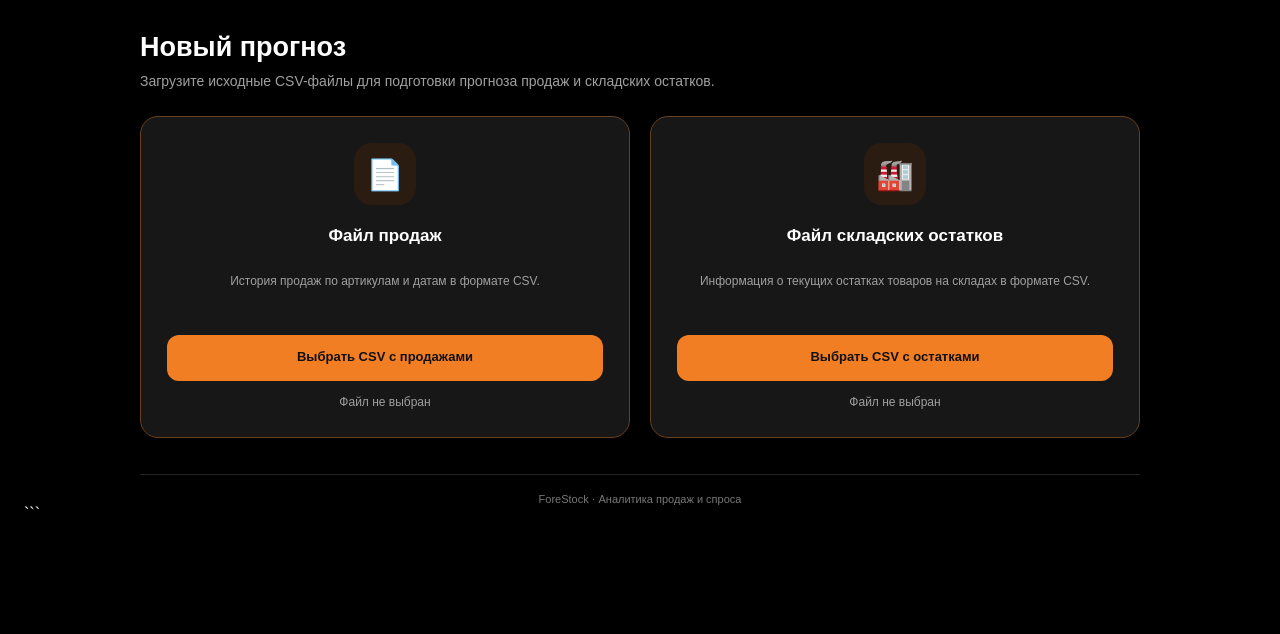
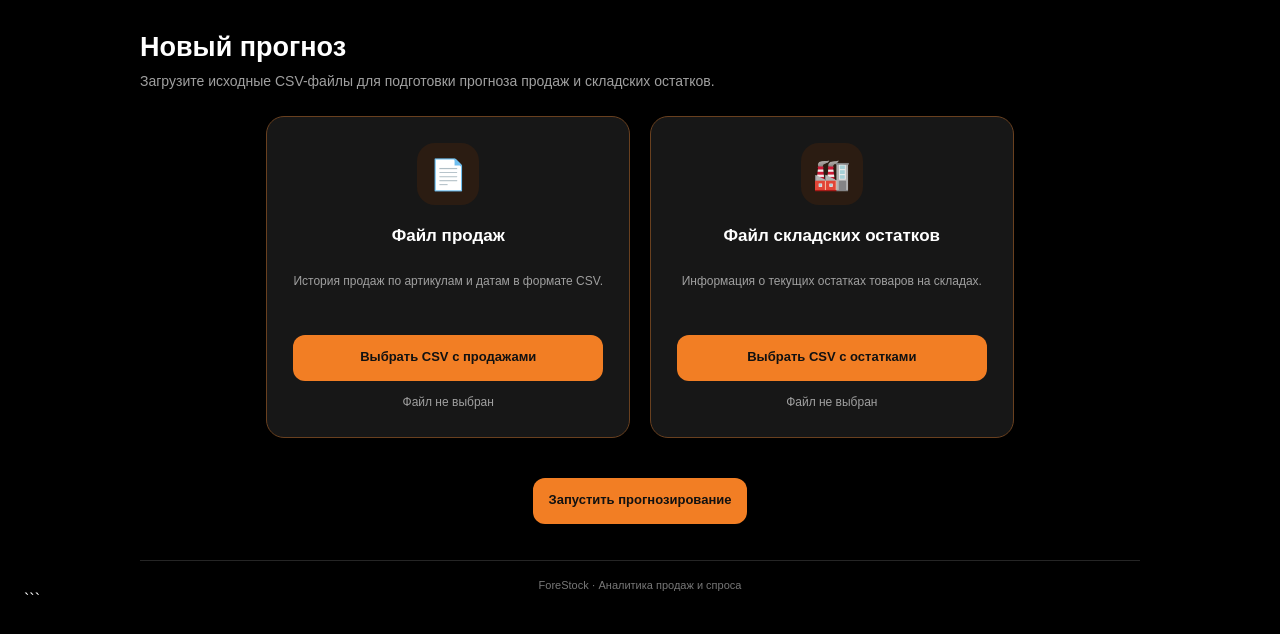
Before and after one commit to RiverBoy26/ForeStock, a Spring Boot app: page / in a window 1280 px wide, after a click on "Новый прогноз". Shown: the part 73-707 px from the top of the page. Run offline with Spring Boot 4, Linux system fonts and the light colour scheme.

Commit message:
Front and back works (NO DB)
It works, but ML haven't connected. PostgreSQL isn't connected too

```diff
--- a/app/src/main/java/hack/sber/controller/ViewController.java
+++ /dev/null
@@ -1,111 +0,0 @@
-package hack.sber.controller;
-
-import org.slf4j.Logger;
-import org.slf4j.LoggerFactory;
-import org.springframework.stereotype.Controller;
-import org.springframework.web.bind.annotation.GetMapping;
-import org.springframework.web.bind.annotation.PostMapping;
-import org.springframework.web.bind.annotation.RequestParam;
-import org.springframework.web.multipart.MultipartFile;
-import org.springframework.web.servlet.mvc.support.RedirectAttributes;
-
-import java.io.IOException;
-import java.io.InputStream;
-import java.nio.file.Files;
-import java.nio.file.Path;
-import java.nio.file.Paths;
-import java.util.UUID;
-
-@Controller
-public class ViewController {
-
-    private static final Logger log =
-            LoggerFactory.getLogger(ViewController.class);
-
-    private static final long MAX_FILE_SIZE = 10 * 1024 * 1024;
-
-    private final Path uploadDir =
-            Paths.get(System.getProperty("user.dir"),
-                    "uploads").toAbsolutePath().normalize();
-
-    @GetMapping("/")
-    public String index() {
-        return "index"; // Это вернет наш index.html
-    }
-
-    @PostMapping("/upload-sales")
-    public String uploadSales(
-            @RequestParam("file") MultipartFile file,
-            RedirectAttributes redirectAttributes) {
-
-        return handleFileUpload(file, "sales", redirectAttributes);
-    }
-
-    @PostMapping("/upload-stocks")
-    public String uploadStocks(
-            @RequestParam("file") MultipartFile file,
-            RedirectAttributes redirectAttributes) {
-
-        return handleFileUpload(file, "stocks", redirectAttributes);
-    }
-
-    private String handleFileUpload(
-            MultipartFile file,
-            String fileType,
-            RedirectAttributes redirectAttributes) {
-
-        if (file == null || file.isEmpty()) {
-            redirectAttributes.addFlashAttribute(
-                    "error", "Выберите непустой CSV-файл.");
-            return "redirect:/";
-        }
-
-        if (file.getSize() > MAX_FILE_SIZE) {
-            redirectAttributes.addFlashAttribute(
-                    "error", "Размер файла не должен превышать 10 МБ.");
-            return "redirect:/";
-        }
-
-        String originalName = file.getOriginalFilename();
-
-        if (originalName == null
-                || !originalName.toLowerCase().endsWith(".csv")
-                || originalName.contains("/")
-                || originalName.contains("\\")) {
-
-            redirectAttributes.addFlashAttribute(
-                    "error", "Разрешены только CSV-файлы.");
-            return "redirect:/";
-        }
-
-        String storedName = fileType + "-" + UUID.randomUUID() + ".csv";
-        Path destination = uploadDir.resolve(storedName).normalize();
-
-        if (!destination.startsWith(uploadDir)) {
-            redirectAttributes.addFlashAttribute(
-                    "error", "Некорректный путь к файлу.");
-            return "redirect:/";
-        }
-
-        try {
-            Files.createDirectories(uploadDir);
-
-            try (InputStream input = file.getInputStream()) {
-                Files.copy(input, destination);
-            }
-
-            log.info("Uploaded {} file: {}", fileType, storedName);
-
-            redirectAttributes.addFlashAttribute(
-                    "message", "Файл успешно загружен: " + originalName);
-
-        } catch (IOException e) {
-            log.error("Failed to upload {} file", fileType, e);
-
-            redirectAttributes.addFlashAttribute(
-                    "error", "Не удалось сохранить файл. Попробуйте ещё раз.");
-        }
-
-        return "redirect:/";
-    }
-}
--- a/app/src/main/resources/application.properties
+++ b/app/src/main/resources/application.properties
@@ -6,3 +6,9 @@
 
 # Для H2 нужно явно указать диалект
 spring.jpa.database-platform=org.hibernate.dialect.H2Dialect
+# Увеличил предел загрузки
+spring.servlet.multipart.max-file-size=2GB
+spring.servlet.multipart.max-request-size=4GB
+
+#Включение вывода ошибок в настройках f12
+server.error.include-message=always
--- a/app/src/main/resources/templates/index.html
+++ b/app/src/main/resources/templates/index.html
@@ -727,102 +727,43 @@
                 </p>
             </div>
 
-            <div class="upload-container">
+            <div class="upload-container" style="display: block;">
 
-                <!-- Файл продаж -->
-                <article class="upload-card">
-                    <div class="upload-icon" aria-hidden="true">
-                        📄
+                <!-- Единая форма для отправки обоих файлов -->
+                <form action="/predict" method="post" enctype="multipart/form-data" id="upload-form" class="upload-form">
+
+                    <div style="display: grid; grid-template-columns: repeat(2, 1fr); gap: 20px; margin-bottom: 20px;">
+                        <!-- Файл продаж -->
+                        <article class="upload-card">
+                            <div class="upload-icon" aria-hidden="true">📄</div>
+                            <div class="upload-title">Файл продаж</div>
+                            <p class="upload-description">История продаж по артикулам и датам в формате CSV.</p>
+
+                            <input type="file" id="file-sales" name="sales" class="file-input" accept=".csv,text/csv" required>
+                            <label for="file-sales" class="upload-btn">Выбрать CSV с продажами</label>
+                            <div class="file-name" id="name-sales" aria-live="polite">Файл не выбран</div>
+                        </article>
+
+                        <!-- Файл остатков -->
+                        <article class="upload-card">
+                            <div class="upload-icon" aria-hidden="true">🏭</div>
+                            <div class="upload-title">Файл складских остатков</div>
+                            <p class="upload-description">Информация о текущих остатках товаров на складах.</p>
+
+                            <input type="file" id="file-stocks" name="stock" class="file-input" accept=".csv,text/csv" required>
+                            <label for="file-stocks" class="upload-btn">Выбрать CSV с остатками</label>
+                            <div class="file-name" id="name-stocks" aria-live="polite">Файл не выбран</div>
+                        </article>
                     </div>
 
-                    <div class="upload-title">
-                        Файл продаж
+                    <!-- Кнопка отправки (появляется после выбора обоих файлов) -->
+                    <div style="text-align: center; margin-top: 20px;">
+                        <button type="submit" id="submit-btn" class="upload-btn" style="max-width: 300px; margin: 0 auto;" disabled>
+                            Запустить прогнозирование
+                        </button>
                     </div>
 
-                    <p class="upload-description">
-                        История продаж по артикулам и датам
-                        в формате CSV.
-                    </p>
-
-                    <form action="/upload-sales"
-                          method="post"
-                          enctype="multipart/form-data"
-                          class="upload-form"
-                          id="form-sales">
-
-                        <input type="file"
-                               id="file-sales"
-                               name="file"
-                               class="file-input"
-                               accept=".csv,text/csv"
-                               aria-label="Выбрать CSV-файл продаж"
-                               required>
-
-                        <label for="file-sales" class="upload-btn">
-                            Выбрать CSV с продажами
-                        </label>
-
-                        <div class="file-name"
-                             id="name-sales"
-                             aria-live="polite">
-                            Файл не выбран
-                        </div>
-
-                        <noscript>
-                            <button type="submit" class="upload-btn">
-                                Загрузить файл
-                            </button>
-                        </noscript>
-                    </form>
-                </article>
-
-                <!-- Файл складских остатков -->
-                <article class="upload-card">
-                    <div class="upload-icon" aria-hidden="true">
-                        🏭
-                    </div>
-
-                    <div class="upload-title">
-                        Файл складских остатков
-                    </div>
-
-                    <p class="upload-description">
-                        Информация о текущих остатках товаров
-                        на складах в формате CSV.
-                    </p>
-
-                    <form action="/upload-stocks"
-                          method="post"
-                          enctype="multipart/form-data"
-                          class="upload-form"
-                          id="form-stocks">
-
-                        <input type="file"
-                               id="file-stocks"
-                               name="file"
-                               class="file-input"
-                               accept=".csv,text/csv"
-                               aria-label="Выбрать CSV-файл остатков"
-                               required>
-
-                        <label for="file-stocks" class="upload-btn">
-                            Выбрать CSV с остатками
-                        </label>
-
-                        <div class="file-name"
-                             id="name-stocks"
-                             aria-live="polite">
-                            Файл не выбран
-                        </div>
-
-                        <noscript>
-                            <button type="submit" class="upload-btn">
-                                Загрузить файл
-                            </button>
-                        </noscript>
-                    </form>
-                </article>
-
+                </form>
             </div>
         </section>
 
@@ -946,9 +887,34 @@
             HTMLFormElement.prototype.submit.call(form);
         });
     }
+    // Отображение выбранного файла
+    function setupFileInput(inputId, nameId) {
+        const input = document.getElementById(inputId);
+        const nameDiv = document.getElementById(nameId);
+        const submitBtn = document.getElementById('submit-btn');
 
-    setupFileUpload('file-sales', 'form-sales', 'name-sales');
-    setupFileUpload('file-stocks', 'form-stocks', 'name-stocks');
+        if (!input || !nameDiv) return;
+
+        input.addEventListener('change', () => {
+            const file = input.files && input.files[0];
+            if (file) {
+                nameDiv.textContent = file.name;
+            } else {
+                nameDiv.textContent = 'Файл не выбран';
+            }
+
+            // Проверяем, выбраны ли оба файла
+            const salesFile = document.getElementById('file-sales').files.length;
+            const stockFile = document.getElementById('file-stocks').files.length;
+
+            if (salesFile > 0 && stockFile > 0) {
+                submitBtn.disabled = false;
+            }
+        });
+    }
+
+    setupFileInput('file-sales', 'name-sales');
+    setupFileInput('file-stocks', 'name-stocks');
 </script>
 
 </body>
```
Also changed, not shown: app/src/main/java/hack/sber/controller/PredictionController.java (+14 -11 lines), app/src/main/java/hack/sber/service/CsvValidationService.java (+7 -3 lines), 5 other files.
